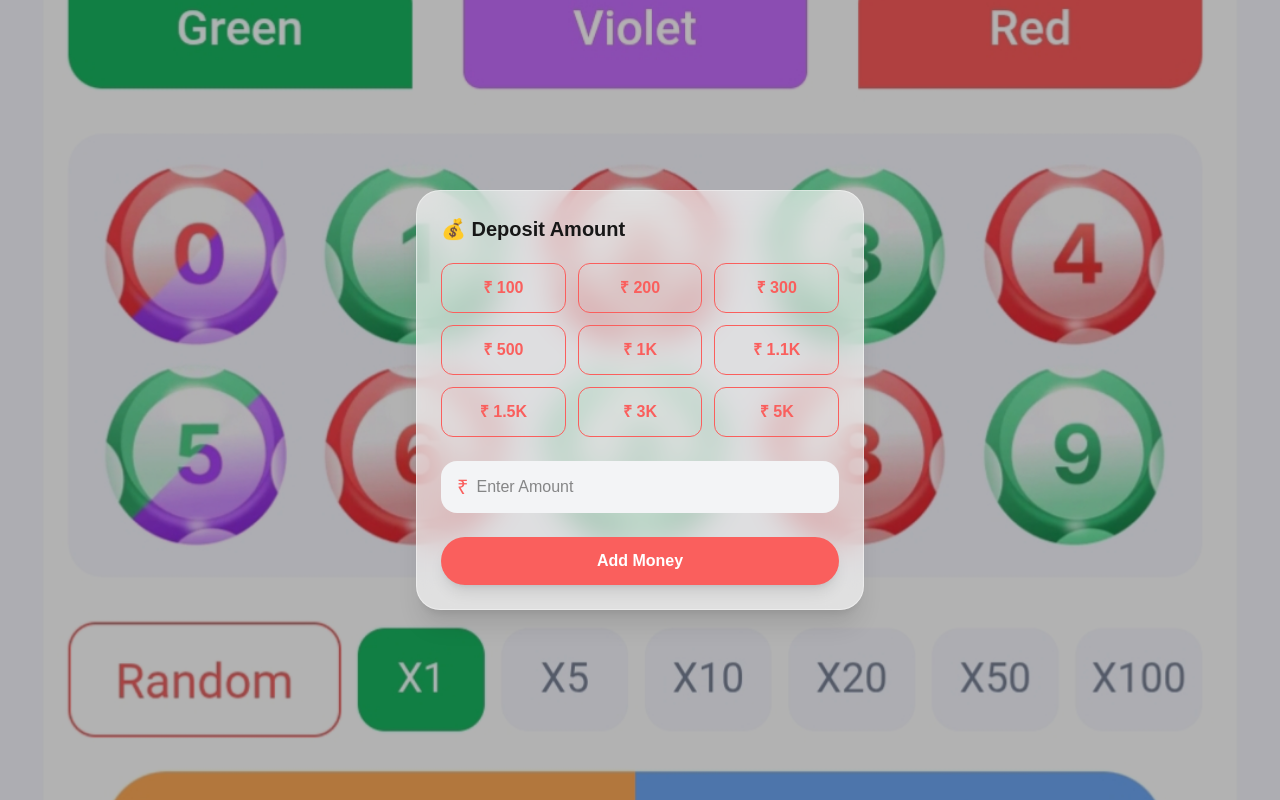
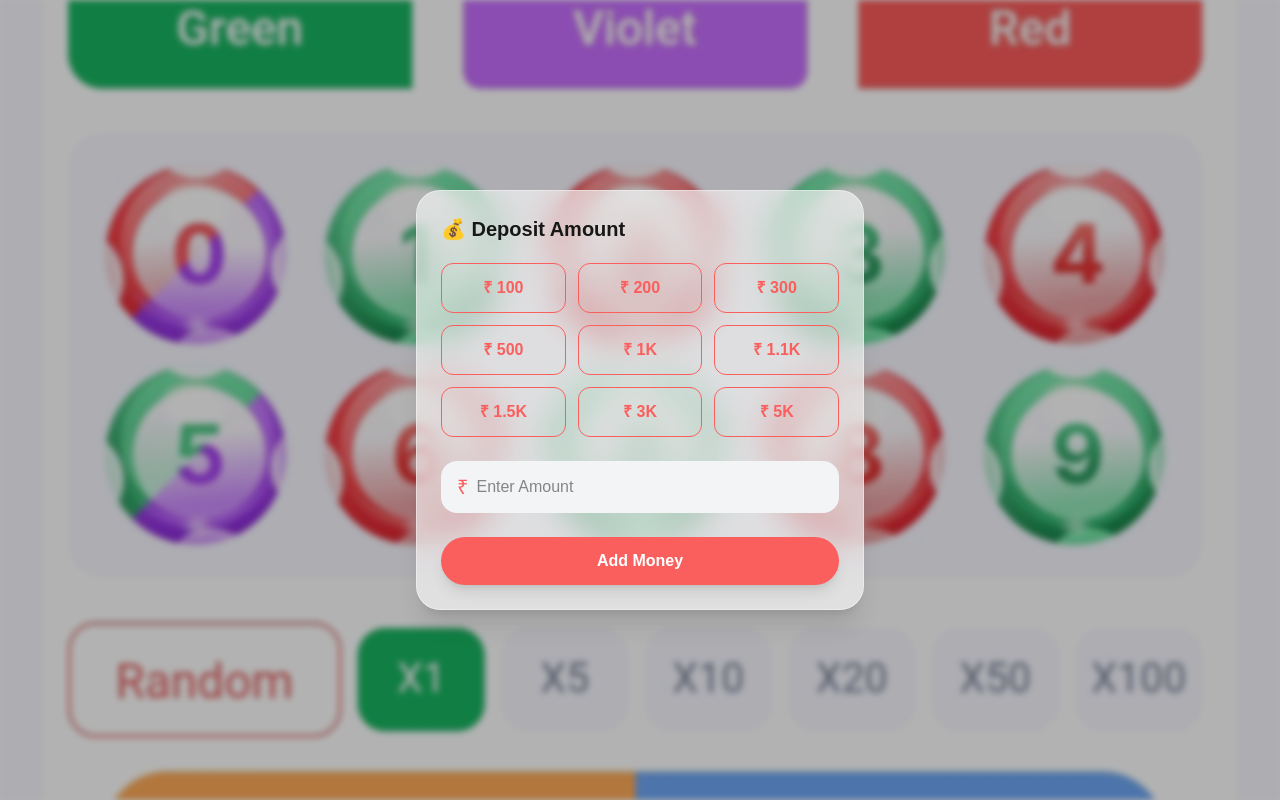
Before and after one commit to Meraj-002/occasions, a Next.js app: page / in a window 1280 px wide. Built offline with nearby package versions, Linux system fonts and the light colour scheme.

Commit message:
Update page.js

```diff
--- a/src/app/page.js
+++ b/src/app/page.js
@@ -20,7 +20,8 @@ export default function Home() {
       {/* Background */}
       <div
         className="absolute inset-0 bg-cover bg-center scale-100"
-        style={{ backgroundImage: "url('/images/bg.jpeg')" }}
+        style={{ backgroundImage: "url('/images/bg.jpeg')",
+              filter: "blur(3.4px)",}}
       ></div>
 
       <div className="absolute inset-0 bg-black/30"></div>
```
